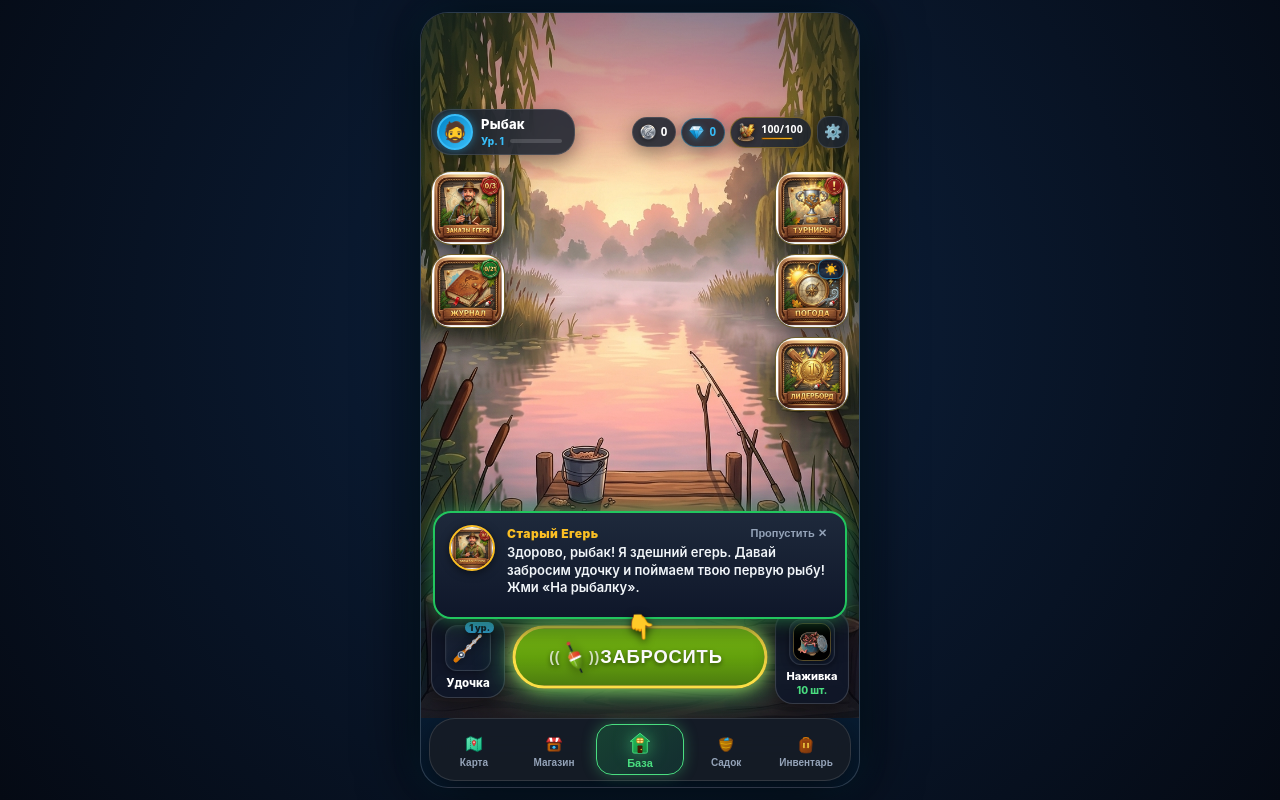
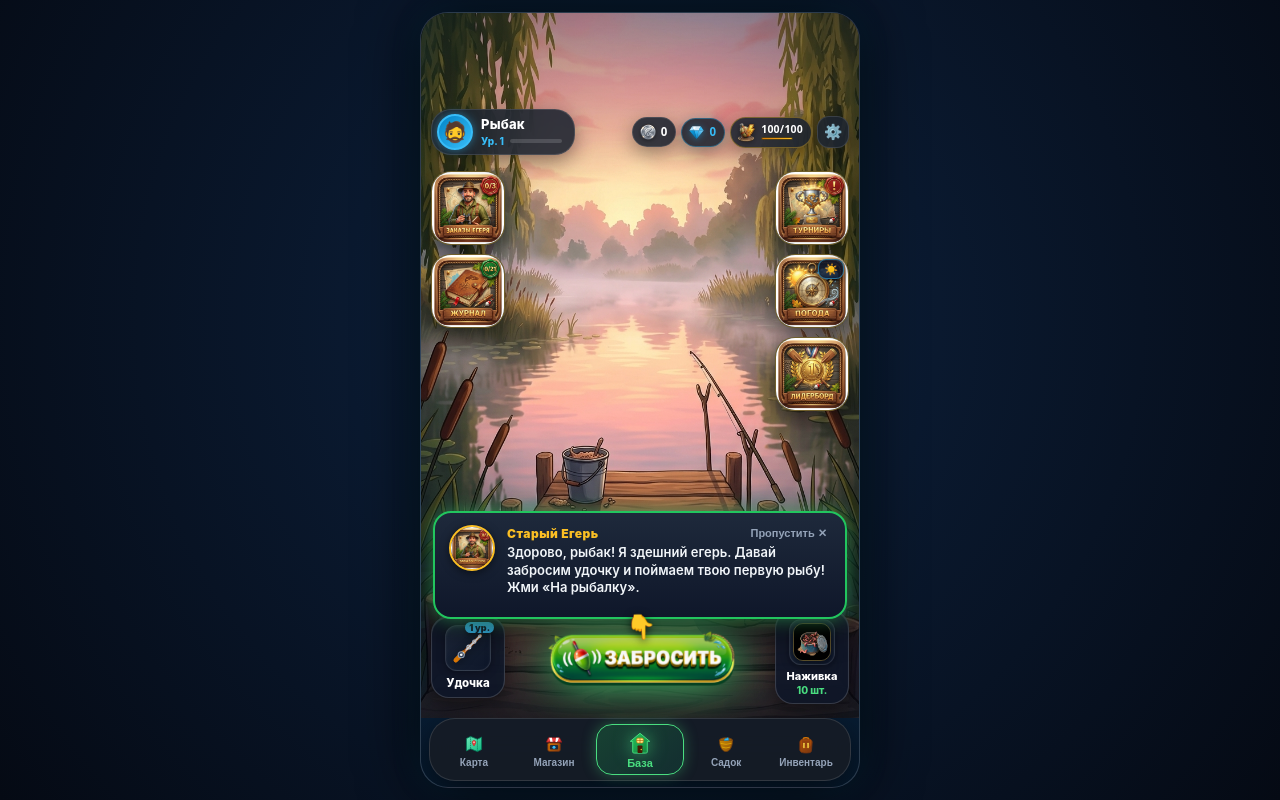
Before and after one commit to tourist217/fishing-game, a React (Vite) app: page / in a window 1280 px wide. Built offline with nearby package versions, Linux system fonts and the light colour scheme.

Commit message:
feat(ui): add graphic cast button to HomeScreen (v1.5.9.48)

```diff
--- a/src/components/HomeScreen.tsx
+++ b/src/components/HomeScreen.tsx
@@ -921,6 +921,7 @@ export const HomeScreen = ({
             }
           };
 
+          if (isKeepnetFull || !hasEnoughEnergy) {
             return (
               <button
                 onClick={handleBridgeAction}
@@ -929,35 +930,24 @@ export const HomeScreen = ({
                   height: '62px',
                   background: isKeepnetFull
                     ? 'linear-gradient(180deg, #f59e0b 0%, #d97706 50%, #b45309 100%)'
-                  : !hasEnoughEnergy
-                  ? 'linear-gradient(180deg, #d97706 0%, #b45309 50%, #78350f 100%)'
-                  : 'linear-gradient(180deg, #84cc16 0%, #65a30d 50%, #4d7c0f 100%)',
-                border: isTutorialWelcome
-                  ? '3px solid #fde047'
-                  : isKeepnetFull
+                    : 'linear-gradient(180deg, #d97706 0%, #b45309 50%, #78350f 100%)',
+                  border: isKeepnetFull
                     ? '2.5px solid #fde047'
-                  : !hasEnoughEnergy
-                  ? '2.5px solid #fbbf24'
-                  : '2.5px solid #bef264',
+                    : '2.5px solid #fbbf24',
                   borderRadius: '31px',
                   display: 'flex',
                   alignItems: 'center',
                   justifyContent: 'center',
                   gap: '8px',
                   color: '#ffffff',
-                fontSize: isKeepnetFull || !hasEnoughEnergy ? '14px' : '18px',
+                  fontSize: '14px',
                   fontWeight: 900,
                   letterSpacing: '0.8px',
                   textShadow: '0 2px 4px rgba(0, 0, 0, 0.5)',
-                boxShadow: isTutorialWelcome
-                  ? '0 0 35px rgba(74, 222, 128, 0.9), 0 0 15px rgba(253, 224, 71, 0.8), 0 8px 24px rgba(0, 0, 0, 0.6)'
-                  : isKeepnetFull
+                  boxShadow: isKeepnetFull
                     ? '0 0 28px rgba(245, 158, 11, 0.55), inset 0 2px 4px rgba(255, 255, 255, 0.6), 0 8px 24px rgba(0, 0, 0, 0.45)'
-                  : !hasEnoughEnergy
-                  ? '0 0 28px rgba(251, 191, 36, 0.55), inset 0 2px 4px rgba(255, 255, 255, 0.6), 0 8px 24px rgba(0, 0, 0, 0.45)'
-                  : '0 0 28px rgba(132, 204, 22, 0.55), inset 0 2px 4px rgba(255, 255, 255, 0.6), 0 8px 24px rgba(0, 0, 0, 0.45)',
-                cursor: 'pointer',
-                transform: isTutorialWelcome ? 'scale(1.02)' : 'none',
+                    : '0 0 28px rgba(251, 191, 36, 0.55), inset 0 2px 4px rgba(255, 255, 255, 0.6), 0 8px 24px rgba(0, 0, 0, 0.45)',
+                  cursor: 'pointer',
                   transition: 'transform 0.15s ease, box-shadow 0.3s ease',
                 }}
               >
@@ -966,43 +956,48 @@ export const HomeScreen = ({
                     <span style={{ fontSize: '24px' }}>🧺</span>
                     <span>САДОК ПОЛОН ({inventoryCount}/{maxKeepnetCapacity})</span>
                   </>
-              ) : !hasEnoughEnergy ? (
+                ) : (
                   <>
                     <span style={{ fontSize: '22px' }}>⚡</span>
                     <span>МАЛО ЭНЕРГИИ (НУЖНО 5)</span>
                   </>
-              ) : (
-                <>
-                  <div style={{ display: 'flex', alignItems: 'center', position: 'relative' }}>
-                    <span
-                      style={{
-                        position: 'absolute',
-                        left: '-8px',
-                        fontSize: '14px',
-                        color: 'rgba(255, 255, 255, 0.75)',
-                        fontWeight: 900,
-                        lineHeight: 1,
-                      }}
-                    >
-                      ((
-                    </span>
-                    <BobberIcon size={34} />
-                    <span
-                      style={{
-                        position: 'absolute',
-                        right: '-8px',
-                        fontSize: '14px',
-                        color: 'rgba(255, 255, 255, 0.75)',
-                        fontWeight: 900,
-                        lineHeight: 1,
-                      }}
-                    >
-                      ))
-                    </span>
-                  </div>
-                  <span>ЗАБРОСИТЬ</span>
-                </>
                 )}
+              </button>
+            );
+          }
+
+          return (
+            <button
+              onClick={handleBridgeAction}
+              className="btn-cast-graphic"
+              aria-label="Забросить"
+              style={{
+                flex: 1,
+                height: '62px',
+                background: 'transparent',
+                border: 'none',
+                padding: 0,
+                cursor: 'pointer',
+                display: 'flex',
+                alignItems: 'center',
+                justifyContent: 'center',
+                filter: isTutorialWelcome
+                  ? 'drop-shadow(0 0 24px rgba(74, 222, 128, 0.95)) drop-shadow(0 6px 14px rgba(0, 0, 0, 0.5))'
+                  : 'drop-shadow(0 0 16px rgba(132, 204, 22, 0.55)) drop-shadow(0 6px 14px rgba(0, 0, 0, 0.45))',
+                transform: isTutorialWelcome ? 'scale(1.03)' : 'none',
+              }}
+            >
+              <img
+                src="/assets/ui/btn_cast.png"
+                alt="Забросить"
+                style={{
+                  width: '100%',
+                  height: '100%',
+                  objectFit: 'contain',
+                  pointerEvents: 'none',
+                  userSelect: 'none',
+                }}
+              />
             </button>
           );
         })()}
--- a/src/version.ts
+++ b/src/version.ts
@@ -1 +1 @@
-export const APP_VERSION = 'v1.5.9.47';
+export const APP_VERSION = 'v1.5.9.48';
```
Lines whose indentation alone changed are shown as unchanged.
